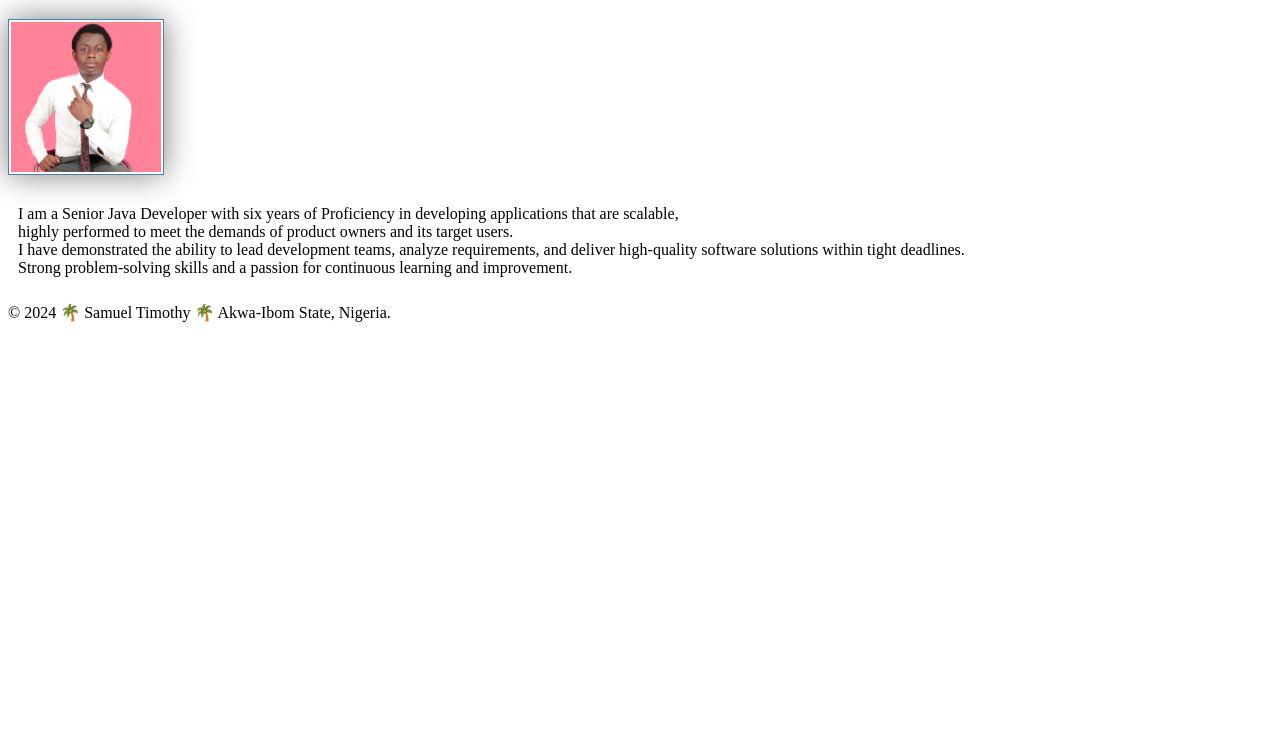
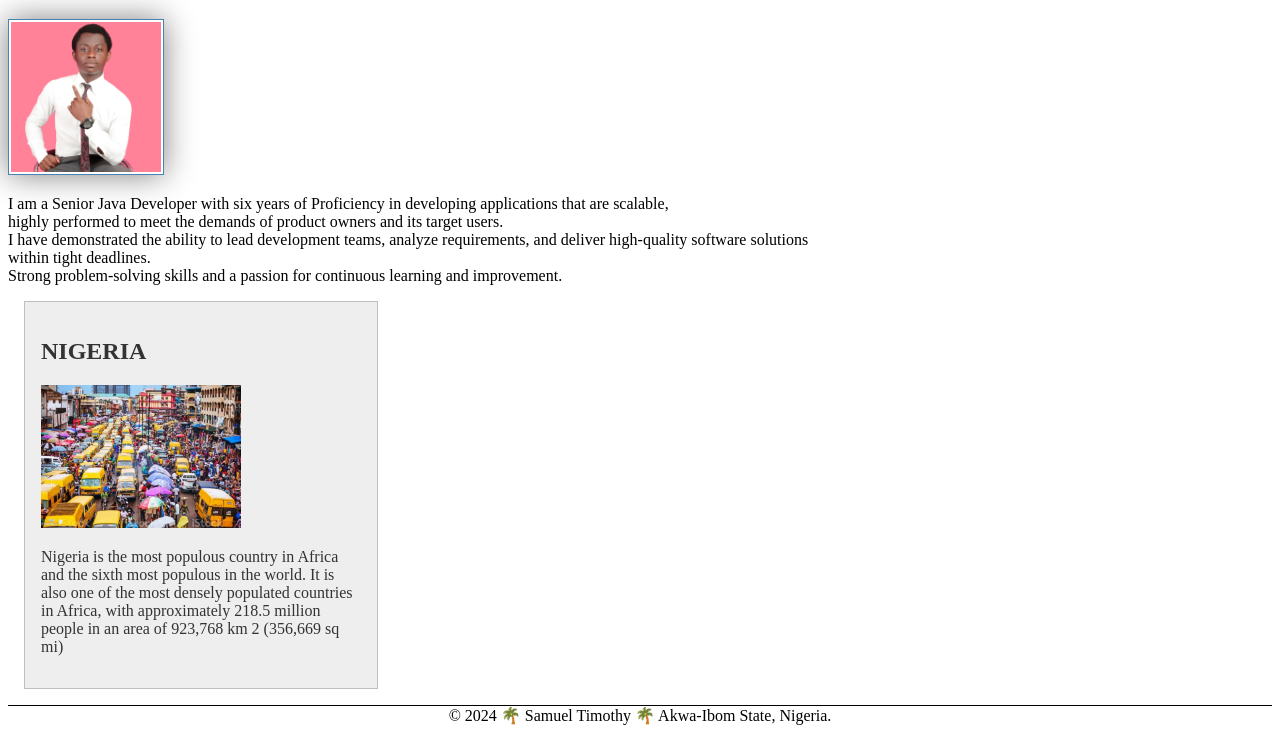
Before and after one commit to timosamedet/wdd130, a plain HTML site: page index.html in a window 1280 px wide. Shown: the part 263-996 px from the top of the page. Before the commit the page ends 800 px from the top, so only its background shows below. Drawn offline with Linux system fonts and the light colour scheme.

Commit message:
home page enhancement

```diff
--- a/index.html
+++ b/index.html
@@ -4,6 +4,8 @@
     <meta charset="UTF-8">
     <meta name ="viewport" content="width=device-width, initial-scale=1.0">
     <title>SAMUEL EDET TIMOTHY | WDD 130 </title>
+    <meta name ="description" content="Samuel Timothy's BYU-Idaho WDD 130 course home page">
+    <meta name="author" content="Samuel Timothy">
     <link rel="stylesheet" href="styles/styles.css">
 </head>
 <body>
@@ -21,6 +23,13 @@
             <br> I have demonstrated the ability to lead development teams, analyze requirements, and deliver high-quality software solutions within tight deadlines.
             <br> Strong problem-solving skills and a passion for continuous learning and improvement.</p>
     </main>
+    <aside>
+        <h2>NIGERIA</h2>
+        <img src="/images/Lagos-Nigeria_optimized.jpg" alt="Nigeria most populous city, lagos">
+        <p>Nigeria is the most populous country in Africa and the sixth most populous in the world.
+             It is also one of the most densely populated countries in Africa,
+             with approximately 218.5 million people in an area of 923,768 km 2 (356,669 sq mi)</p>
+    </aside>
     <footer>
         &copy; 2024 🌴 Samuel Timothy 🌴 Akwa-Ibom State, Nigeria.
     </footer>
--- a/styles/styles.css
+++ b/styles/styles.css
@@ -2,24 +2,49 @@ nav {
     background-color: steelblue;
     padding: 10px;
 }
+
 nav a{
     color: white;
     display: block;
     padding: 20px;
 }
 
+main{
+    max-width: 840px;
+}
+
 h1{
     color: steelblue;
 }
 
-img{
+main img{
     width: 150px;
     height: auto;
     border: 1px solid steelblue;
     padding: 2px;
     box-shadow: 0 0 30px gray;
 }
+p{
+    padding: 0;
+}
 
-p{
-    padding: 10px;
+aside{
+    width: 20rem;
+    margin: 1rem;
+    border: 1px solid rgba(0,0,0,0.2);
+    padding: 1rem;
+    background-color: #eee;
+    color: #333;
 }
+
+aside img{
+    width: 200px;
+    height: auto;
+}
+
+
+footer{
+    margin-top: 15px;
+    border-top: 1px solid #000;
+    text-align: center;
+}
```
Also changed, not shown: week02/box-model.html (added, +23 -0 lines), images/Lagos-Nigeria_optimized.jpg (added), week02/styles/box-model.css (added).
